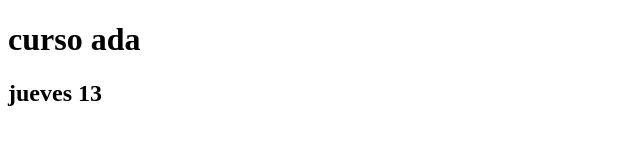
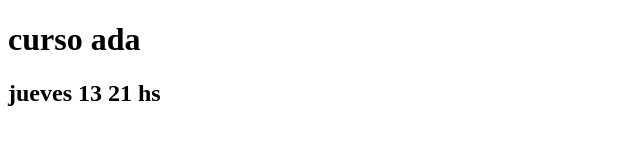
Before and after one commit to deborah-ajalla/mi-comit, a plain HTML site: page index.html in a window 1280 px wide. Shown: the full height of the page, 0-640 px from the left. Drawn offline with Linux system fonts and the light colour scheme.

Commit message:
primer cambio en el commit

```diff
--- a/index.html
+++ b/index.html
@@ -8,7 +8,7 @@
 </head>
 <body>
     <h1>curso ada</h1>
-    <h2>jueves 13 </h2>
+    <h2>jueves 13 21 hs</h2>
 
 </body>
 </html>
```
